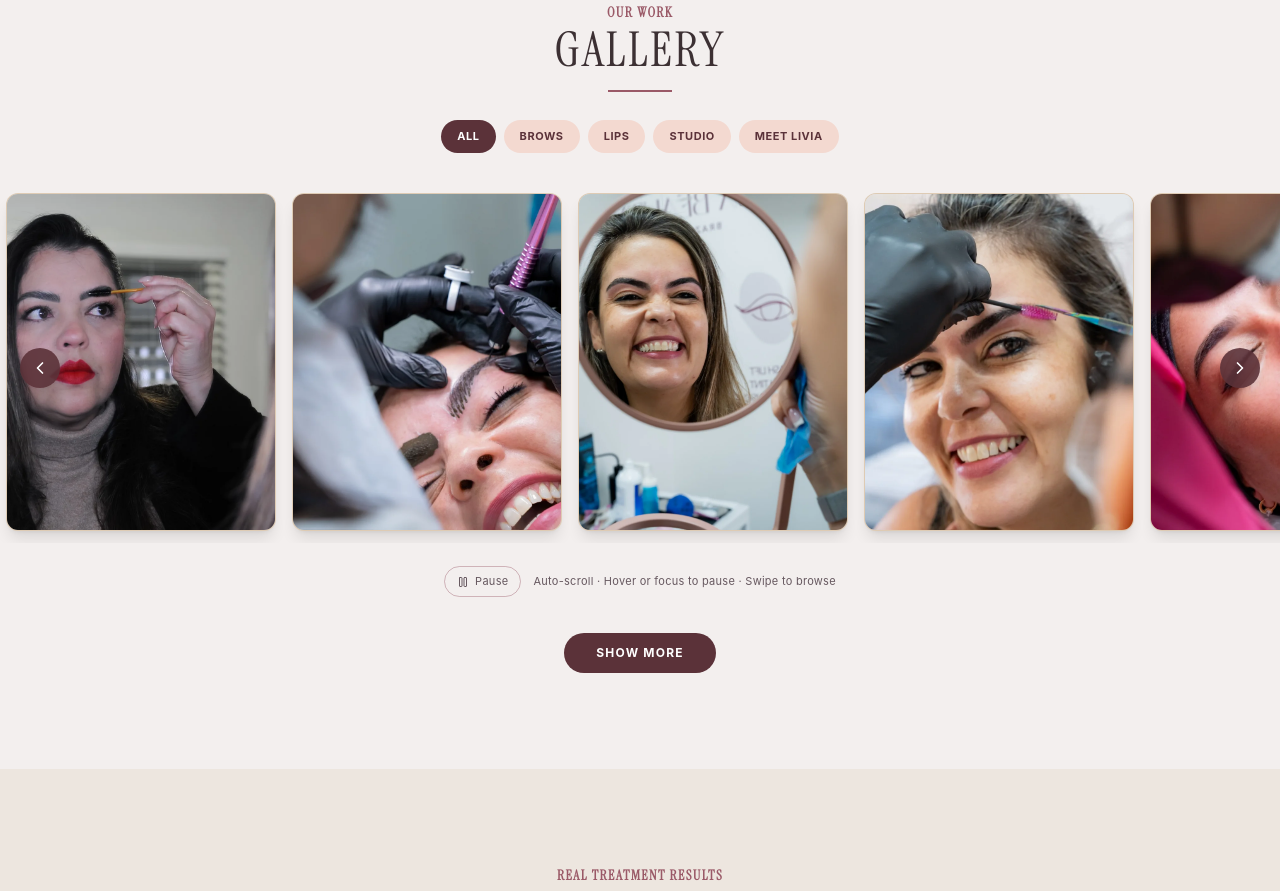
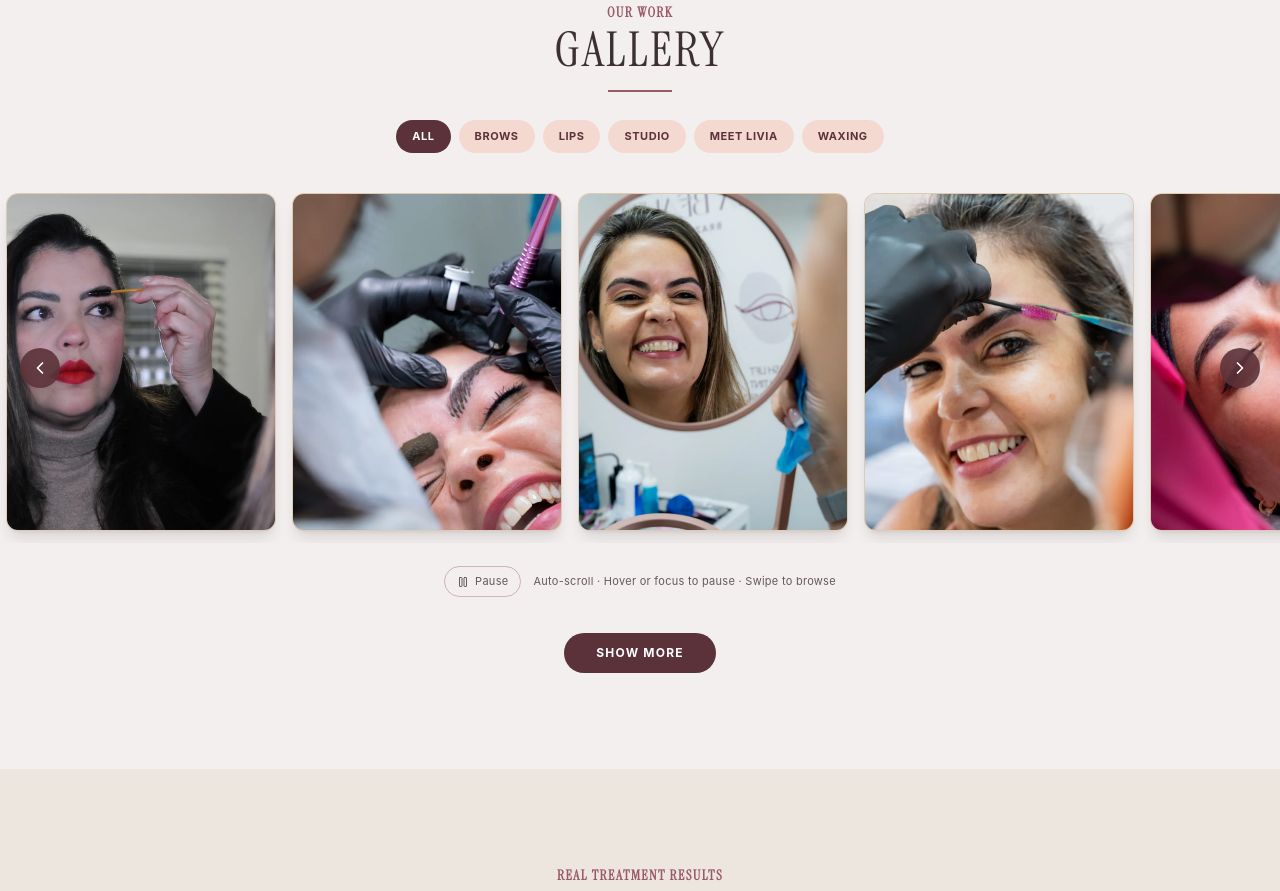
Before and after one commit to joorgeec3/Bella-Beauty-Brazil, a React (Vite) app: page / in a window 1280 px wide. Shown: the part 4100-4991 px from the top of the page. Built offline with nearby package versions, Linux system fonts and the light colour scheme; no server answers.

Commit message:
Prioritize real client photos and remove old portraits from featured gallery

```diff
--- a/src/components/GalleryMarquee.tsx
+++ b/src/components/GalleryMarquee.tsx
@@ -6,9 +6,9 @@ import { GalleryLightbox } from './GalleryLightbox';
 
 type Filter = 'All' | BellaGalleryCategory;
 const labels: Record<Language, Record<Filter, string>> = {
-  en: { All:'All', Brows:'Brows', Lips:'Lips', Lashes:'Lashes', Skin:'Skin', Studio:'Studio', Livia:'Meet Livia' },
-  pt: { All:'Todas', Brows:'Sobrancelhas', Lips:'Lábios', Lashes:'Cílios', Skin:'Pele', Studio:'Estúdio', Livia:'Conheça Livia' },
-  es: { All:'Todas', Brows:'Cejas', Lips:'Labios', Lashes:'Pestañas', Skin:'Piel', Studio:'Estudio', Livia:'Conoce a Livia' },
+  en: { All:'All', Brows:'Brows', Lips:'Lips', Lashes:'Lashes', Skin:'Skin', Studio:'Studio', Livia:'Meet Livia', Waxing:'Waxing' },
+  pt: { All:'Todas', Brows:'Sobrancelhas', Lips:'Lábios', Lashes:'Cílios', Skin:'Pele', Studio:'Estúdio', Livia:'Conheça Livia', Waxing:'Depilação' },
+  es: { All:'Todas', Brows:'Cejas', Lips:'Labios', Lashes:'Pestañas', Skin:'Piel', Studio:'Estudio', Livia:'Conoce a Livia', Waxing:'Depilación' },
 };
 
 export const GalleryMarquee: React.FC<{language:Language}> = ({ language }) => {
@@ -22,7 +22,7 @@ export const GalleryMarquee: React.FC<{language:Language}> = ({ language }) => {
   const driftDirectionRef = useRef(1);
   const hoveredRef = useRef(false);
   const resumeTimerRef = useRef<number | null>(null);
-  const categories = useMemo(() => (['All', 'Brows', 'Lips', 'Lashes', 'Skin', 'Studio', 'Livia'] as Filter[]).filter(c => c==='All' || bellaGallery.some(item=>item.category===c)),[]);
+  const categories = useMemo(() => (['All', 'Brows', 'Lips', 'Lashes', 'Skin', 'Studio', 'Livia', 'Waxing'] as Filter[]).filter(c => c==='All' || bellaGallery.some(item=>item.category===c)),[]);
   const current = useMemo(() => bellaGallery.filter(item=>filter==='All'||item.category===filter),[filter]);
   const shown = filter==='All' ? current.slice(0,limit) : current;
   // Never show cloned cards side-by-side when a filtered category has too few photos.
```
